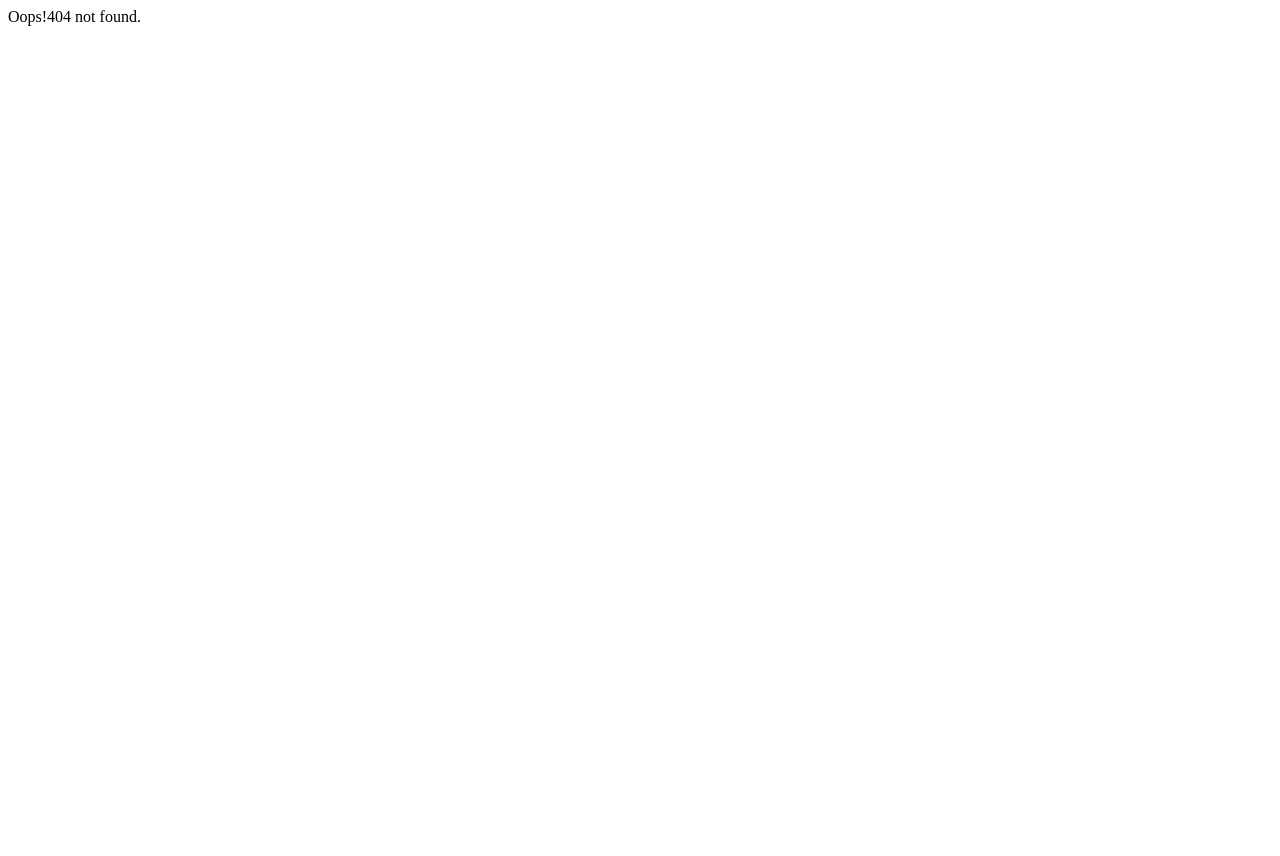
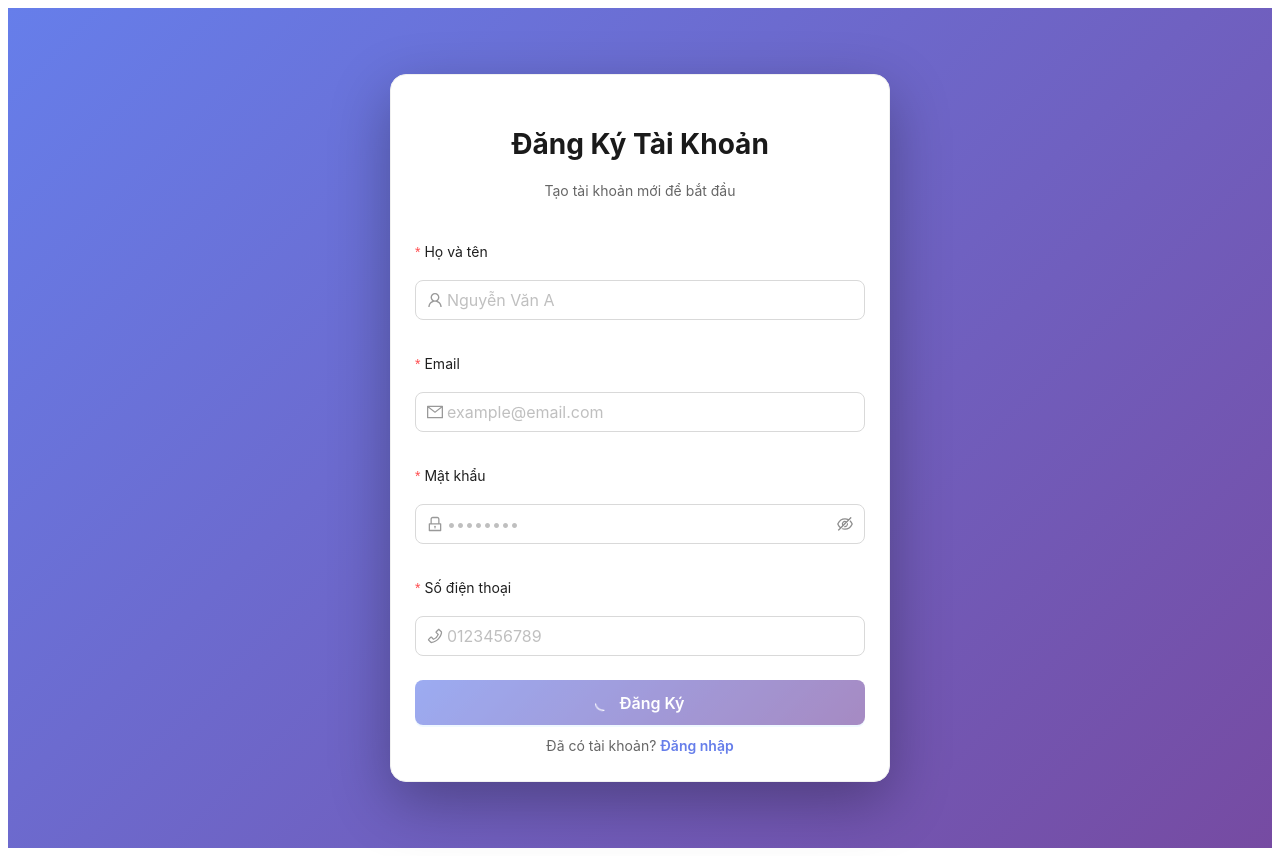
Before and after one commit to thuannd2k5/fe-test-fresher, a React (Vite) app: page /register in a window 1280 px wide. Before the commit this address had no page. Before the commit the page ends 800 px from the top, so only its background shows below. Built offline with nearby package versions, Linux system fonts and the light colour scheme.

Commit message:
tạo giao diện register

```diff
--- a/src/App.jsx
+++ b/src/App.jsx
@@ -9,6 +9,7 @@ import BookPage from "./pages/book";
 import Header from "./components/header";
 import Footer from "./components/footer";
 import HomePage from "./components/home";
+import RegisterPage from "./pages/register";
 
 
 
@@ -45,6 +46,10 @@ export default function App() {
       path: "/login",
       element: <LoginPage />,
     },
+    {
+      path: "/register",
+      element: <RegisterPage />,
+    },
   ]);
 
   return (
--- /dev/null
+++ b/src/pages/register/index.jsx
@@ -0,0 +1,130 @@
+import { Button, Form, Input, Card } from 'antd';
+import { UserOutlined, MailOutlined, LockOutlined, PhoneOutlined } from '@ant-design/icons';
+
+const onFinish = values => {
+    console.log('Success:', values);
+};
+
+const RegisterPage = () => (
+    <div style={{
+        minHeight: "100vh",
+        background: "linear-gradient(135deg, #667eea 0%, #764ba2 100%)",
+        display: "flex",
+        alignItems: "center",
+        justifyContent: "center",
+        padding: "20px"
+    }}>
+        <Card
+            style={{
+                width: "100%",
+                maxWidth: 500,
+                borderRadius: 16,
+                boxShadow: "0 20px 60px rgba(0,0,0,0.3)"
+            }}
+        >
+            <div style={{ textAlign: "center", marginBottom: 30 }}>
+                <h2 style={{
+                    fontSize: 28,
+                    fontWeight: 700,
+                    color: "#1a1a1a",
+                    marginBottom: 8
+                }}>
+                    Đăng Ký Tài Khoản
+                </h2>
+                <p style={{ color: "#666", fontSize: 14 }}>
+                    Tạo tài khoản mới để bắt đầu
+                </p>
+            </div>
+
+            <Form
+                name="register"
+                onFinish={onFinish}
+                autoComplete="off"
+                layout="vertical"
+                size="large"
+            >
+                <Form.Item
+                    label="Họ và tên"
+                    name="fullName"
+                    rules={[{ required: true, message: 'Vui lòng nhập họ tên!' }]}
+                >
+                    <Input
+                        prefix={<UserOutlined style={{ color: '#999' }} />}
+                        placeholder="Nguyễn Văn A"
+                        style={{ borderRadius: 8 }}
+                    />
+                </Form.Item>
+
+                <Form.Item
+                    label="Email"
+                    name="email"
+                    rules={[
+                        { required: true, message: 'Vui lòng nhập email!' },
+                        { type: 'email', message: 'Email không hợp lệ!' }
+                    ]}
+                >
+                    <Input
+                        prefix={<MailOutlined style={{ color: '#999' }} />}
+                        placeholder="example@email.com"
+                        style={{ borderRadius: 8 }}
+                    />
+                </Form.Item>
+
+                <Form.Item
+                    label="Mật khẩu"
+                    name="password"
+                    rules={[
+                        { required: true, message: 'Vui lòng nhập mật khẩu!' },
+                        { min: 6, message: 'Mật khẩu tối thiểu 6 ký tự!' }
+                    ]}
+                >
+                    <Input.Password
+                        prefix={<LockOutlined style={{ color: '#999' }} />}
+                        placeholder="••••••••"
+                        style={{ borderRadius: 8 }}
+                    />
+                </Form.Item>
+
+                <Form.Item
+                    label="Số điện thoại"
+                    name="phone"
+                    rules={[
+                        { required: true, message: 'Vui lòng nhập số điện thoại!' },
+                        { pattern: /^[0-9]{10}$/, message: 'Số điện thoại phải có 10 chữ số!' }
+                    ]}
+                >
+                    <Input
+                        prefix={<PhoneOutlined style={{ color: '#999' }} />}
+                        placeholder="0123456789"
+                        style={{ borderRadius: 8 }}
+                    />
+                </Form.Item>
+
+                <Form.Item style={{ marginBottom: 10 }}>
+                    <Button
+                        type="primary"
+                        htmlType="submit"
+                        block
+                        style={{
+                            height: 45,
+                            borderRadius: 8,
+                            fontSize: 16,
+                            fontWeight: 600,
+                            background: "linear-gradient(135deg, #667eea 0%, #764ba2 100%)",
+                            border: "none"
+                        }}
+                        loading={true}
+                    >
+                        Đăng Ký
+                    </Button>
+                </Form.Item>
+
+                <div style={{ textAlign: "center", color: "#666", fontSize: 14 }}>
+                    Đã có tài khoản? <a href="#" style={{ color: "#667eea", fontWeight: 600 }}>Đăng nhập</a>
+                </div>
+            </Form>
+        </Card>
+    </div>
+);
+
+export default RegisterPage;
```
